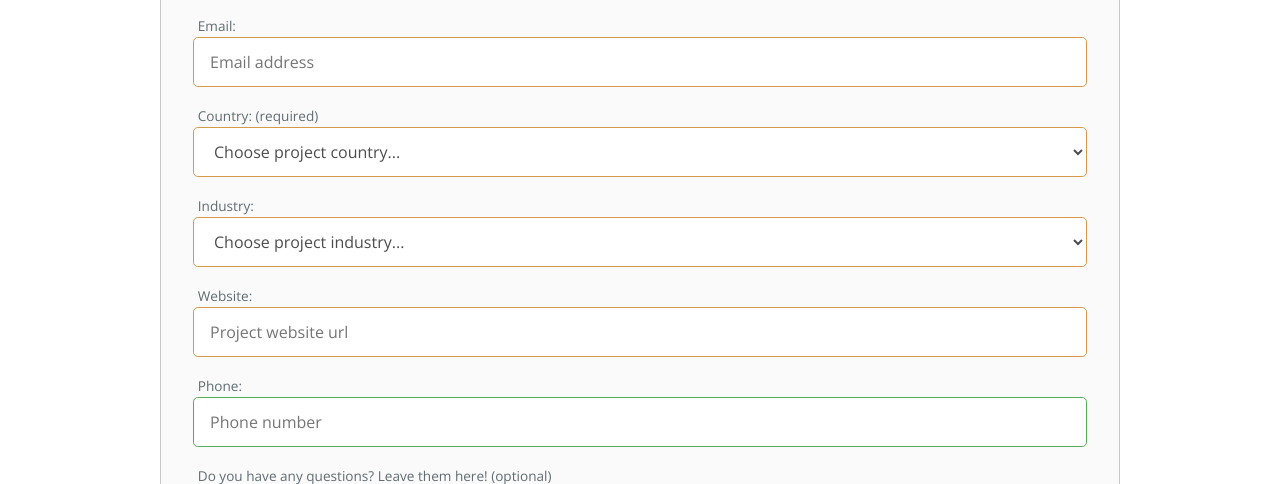
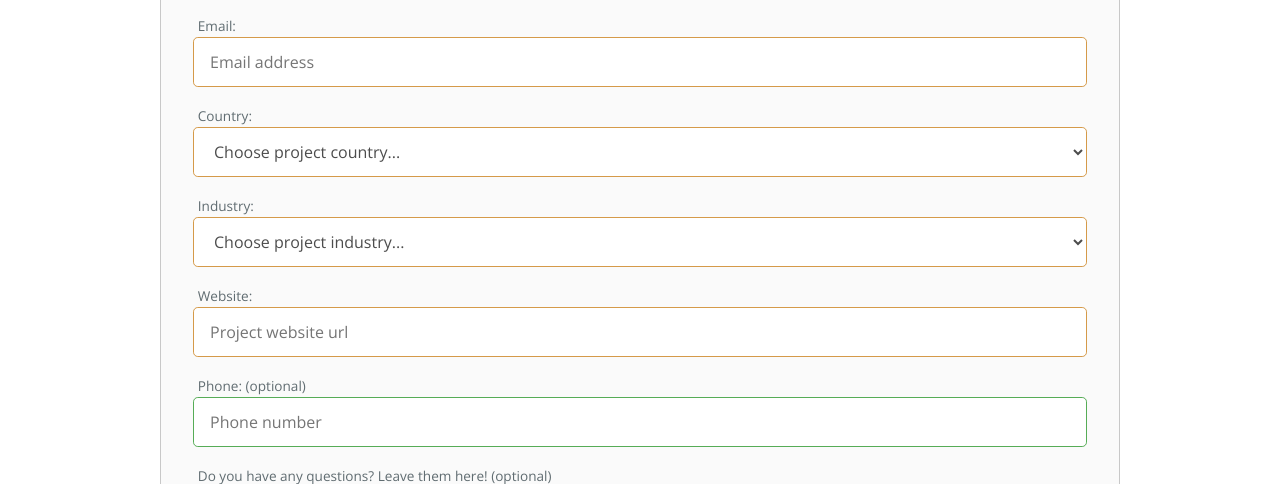
Before and after one commit to kosatyi/ipsp-php, a Jekyll site: the page built from activation/signup.md, in a window 1280 px wide and 900 px high, scrolled down 493 px. Shown: the part 154-638 px from the top of the window. Built offline with Jekyll 4.4.1, drawn with Linux system fonts in a browser that asks for light colours; our own code applies the rules of GitHub Pages for plain Markdown files.

Commit message:
update signup page

```diff
--- a/activation/signup.md
+++ b/activation/signup.md
@@ -20,7 +20,7 @@ description:
         <input type="email" required name="email" placeholder="Email address" class="form-control">
     </div>
     <div class="form-group">
-        <label class="control-label">Country: (required)</label>
+        <label class="control-label">Country:</label>
         <select required name="country" control="select.value" class="form-control">
             <option value="" disabled selected>Choose project country...</option>
             <option>Andorra</option>
@@ -82,7 +82,7 @@ description:
         <input type="url" required name="url" placeholder="Project website url" class="form-control">
     </div>
     <div class="form-group">
-            <label class="control-label">Phone:</label>
+            <label class="control-label">Phone: (optional)</label>
             <input type="tel" name="phone" placeholder="Phone number" class="form-control">
     </div>
     <div class="form-group">
```
